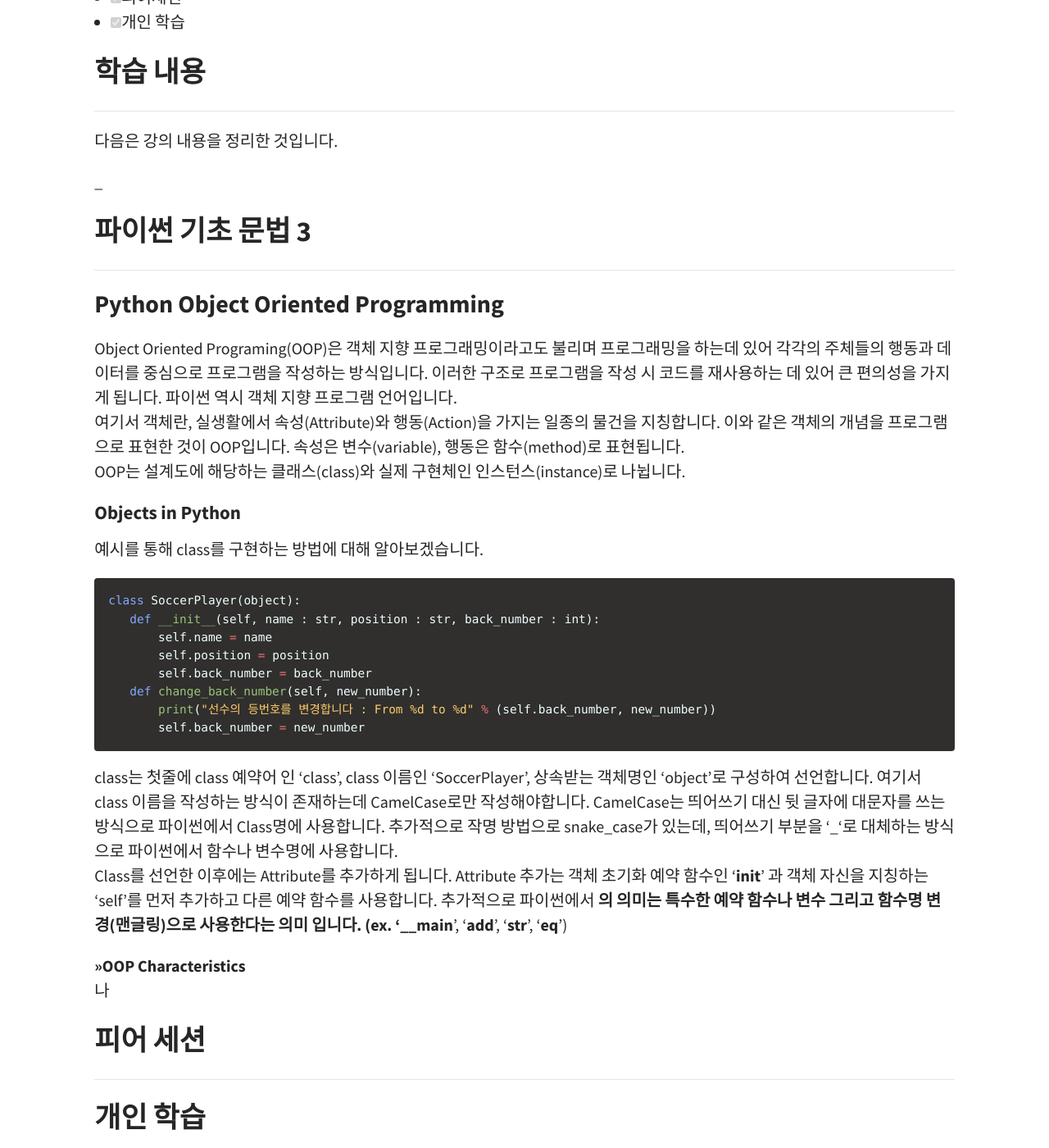
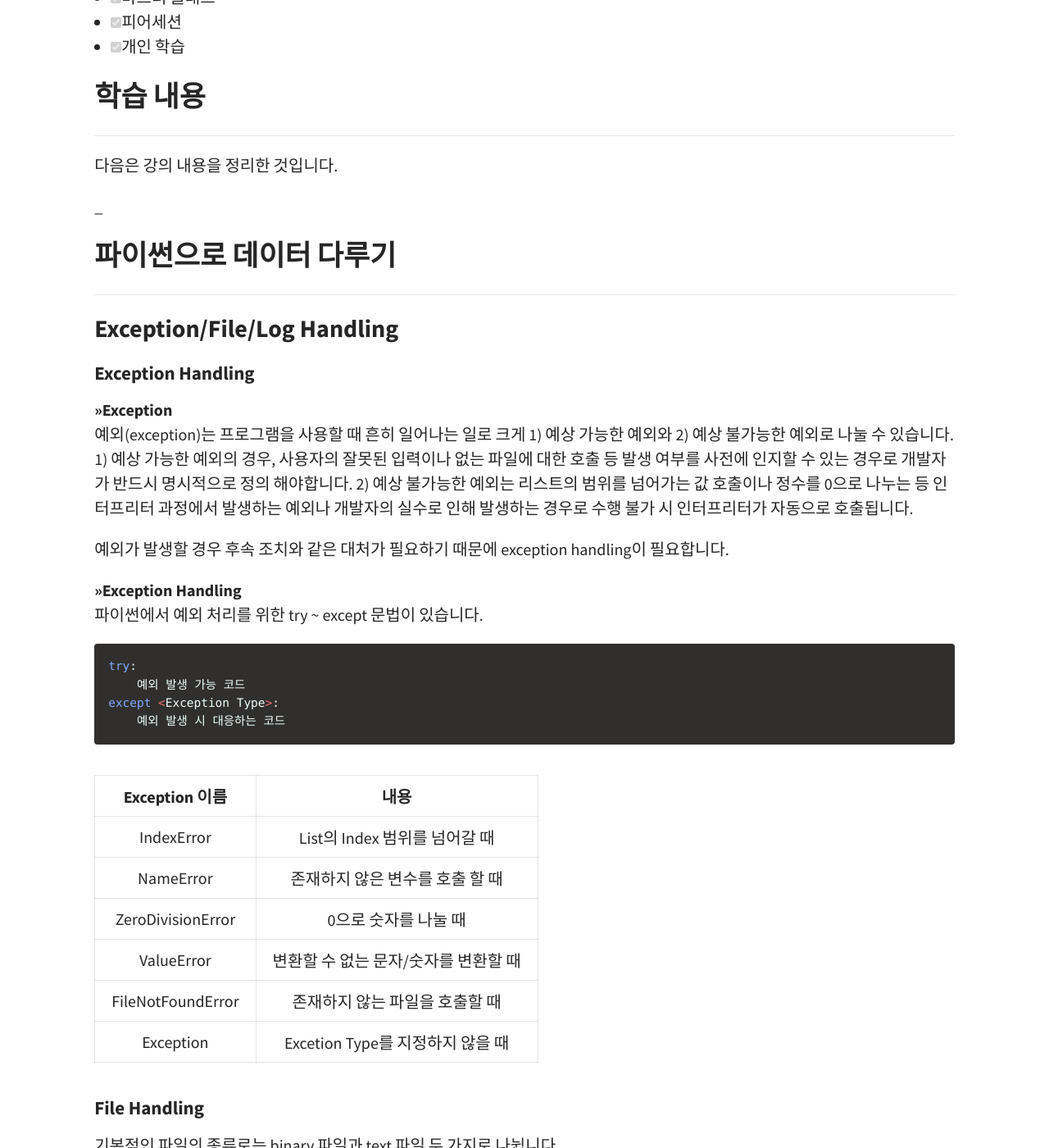
Before and after one commit to JJayy/JJayy.github.io, a Jekyll site: the page built from _posts/2020-01-22-day-5.md, in a window 1280 px wide and 1400 px high, scrolled down 661 px. Shown: the whole window at 82% size. Built offline with Jekyll 4.4.1, drawn with Linux system fonts in a browser that asks for light colours; some of the changed text lies outside the part shown.

Commit message:
Update 2020-01-22-day-5.md

```diff
--- a/_posts/2020-01-22-day-5.md
+++ b/_posts/2020-01-22-day-5.md
@@ -14,9 +14,10 @@ tags: [Boost camp, AI tech, Day4]
 # Day 5
 
 ### 진행 사항
-  - [x] 파이썬 기초 문법 3
-      - [x] Python Object Oriented Programming
-      - [x] Module and Project
+  - [x] 파이썬으로 데이터 다루기
+      - [x] Exception/File/Log Handling
+      - [x] Data Handling
+  - [x] 마스터 클래스
   - [x] 피어세션
   - [x] 개인 학습
 
@@ -29,32 +30,131 @@ tags: [Boost camp, AI tech, Day4]
 
 _
 
-## 파이썬 기초 문법 3
+## 파이썬으로 데이터 다루기
 ---
-### Python Object Oriented Programming
-Object Oriented Programing(OOP)은 객체 지향 프로그래밍이라고도 불리며 프로그래밍을 하는데 있어 각각의 주체들의 행동과 데이터를 중심으로 프로그램을 작성하는 방식입니다. 이러한 구조로 프로그램을 작성 시 코드를 재사용하는 데 있어 큰 편의성을 가지게 됩니다. 파이썬 역시 객체 지향 프로그램 언어입니다.
-여기서 객체란, 실생활에서 속성(Attribute)와 행동(Action)을 가지는 일종의 물건을 지칭합니다. 이와 같은 객체의 개념을 프로그램으로 표현한 것이 OOP입니다. 속성은 변수(variable), 행동은 함수(method)로 표현됩니다.
-OOP는 설계도에 해당하는 클래스(class)와 실제 구현체인 인스턴스(instance)로 나뉩니다.
-#### **Objects in Python**
-예시를 통해 class를 구현하는 방법에 대해 알아보겠습니다.
+### Exception/File/Log Handling
+#### Exception Handling
+**>>Exception**
+예외(exception)는 프로그램을 사용할 때 흔히 일어나는 일로 크게 1) 예상 가능한 예외와 2) 예상 불가능한 예외로 나눌 수 있습니다.
+1) 예상 가능한 예외의 경우, 사용자의 잘못된 입력이나 없는 파일에 대한 호출 등 발생 여부를 사전에 인지할 수 있는 경우로 개발자가 반드시 명시적으로 정의 해야합니다.
+2) 예상 불가능한 예외는 리스트의 범위를 넘어가는 값 호출이나 정수를 0으로 나누는 등 인터프리터 과정에서 발생하는 예외나 개발자의 실수로 인해 발생하는 경우로 수행 불가 시 인터프리터가 자동으로 호출됩니다.
+
+예외가 발생할 경우 후속 조치와 같은 대처가 필요하기 때문에 exception handling이 필요합니다.
+
+**>>Exception Handling**
+파이썬에서 예외 처리를 위한 try ~ except 문법이 있습니다.
 ~~~python
-class SoccerPlayer(object):
-   def __init__(self, name : str, position : str, back_number : int):
-       self.name = name
-       self.position = position
-       self.back_number = back_number
-   def change_back_number(self, new_number):
-       print("선수의 등번호를 변경합니다 : From %d to %d" % (self.back_number, new_number))
-       self.back_number = new_number
+try:
+    예외 발생 가능 코드
+except <Exception Type>:
+    예외 발생 시 대응하는 코드
 ~~~
-class는 첫줄에 class 예약어 인 'class', class 이름인 'SoccerPlayer', 상속받는 객체명인 'object'로 구성하여 선언합니다. 여기서 class 이름을 작성하는 방식이 존재하는데 CamelCase로만 작성해야합니다. CamelCase는 띄어쓰기 대신 뒷 글자에 대문자를 쓰는 방식으로 파이썬에서 Class명에 사용합니다. 추가적으로 작명 방법으로 snake_case가 있는데, 띄어쓰기 부분을 '_'로 대체하는 방식으로 파이썬에서 함수나 변수명에 사용합니다.
-Class를 선언한 이후에는 Attribute를 추가하게 됩니다. Attribute 추가는 객체 초기화 예약 함수인 '__init__' 과 객체 자신을 지칭하는 'self'를 먼저 추가하고 다른 예약 함수를 사용합니다. 추가적으로 파이썬에서 __의 의미는 특수한 예약 함수나 변수 그리고 함수명 변경(맨글링)으로 사용한다는 의미 입니다. (ex. '__main__', '__add__', '__str__', '__eq__')
+
+
+  |  Exception 이름   |                 내용                 |
+  | :---------------: | :----------------------------------: |
+  |    IndexError     |    List의 Index 범위를 넘어갈 때     |
+  |     NameError     |   존재하지 않은 변수를 호출 할 때    |
+  | ZeroDivisionError |         0으로 숫자를 나눌 때         |
+  |    ValueError     | 변환할 수 없는 문자/숫자를 변환할 때 |
+  | FileNotFoundError |    존재하지 않는 파일을 호출할 때    |
+  |     Exception     |   Excetion Type를 지정하지 않을 때   |
 
 
 
-**>>OOP Characteristics**
+
+
+#### File Handling
+기본적인 파일의 종류로는 binary 파일과 text 파일 두 가지로 나뉩니다.
+
+Binary 파일은 컴퓨터만 이해할 수 있는 형태인 이진(법)형식으로 저장된 파일을 의미합니다.
+Text 파일은 인간도 이해할 수 있는 형태인 문자열 형식으로 저장된 파일을 의미합니다.
+
+컴퓨터는 text 파일을 처리하기 위해 이를 binary 파일로 변환시킵니다. 때문에 모든 text 파일은 실제로 binary 파일로 되어있지만 ASCII/Unicode 문자열 집합으로 저장되어 사람이 읽을 수 있습니다.
+
+**Python File I/O**
+파이썬은 파일 처리를 위해 "open" 키워드를 사용합니다.
+~~~python
+f = open("<파일이름>", "접근 모드")
+f.close()
+~~~
+파일은 기본적으로 프로그램과 같은 디렉토리에 있다는 기준으로 작성됩니다. 또한, 접근 모드로는 읽기(r), 쓰기(w), 추가(a) 모드가 존재하는데, 추가모드는 파일의 마지막에 새로운 내용을 추가시킬 때 사용합니다.
+
+**디렉토리 다루기**
+os 모듈을 사용하여 directory를 다룰 수 있습니다.
+~~~python
+import os
+os.mkdir("log")
+~~~
+os.path 내의 함수를 활용하여 디렉토리 관리 가능합니다.(ex. os.path.isdir(), os.path.shutil()  등)
+
+최근에는 pathlib 모듈을 사용하여 path를 객체로 다룹니다.
+~~~python
+>>>importpathlib
+>>>
+>>>cwd=pathlib.Path.cwd()
+>>>cwd
+WindowsPath('D:/workspace')
+>>>cwd.parent
+WindowsPath('D:/')
+>>>list(cwd.parents)
+[WindowsPath('D:/')]
+>>>list(cwd.glob("*"))
+[WindowsPath('D:/workspace/ai-pnpp'),WindowsPath('D:/workspace/cs50_auto_grader'),WindowsPath('D:/workspace/data-academy'),WindowsPath('D:/workspace/DSME-AI-Smart-Yard'),WindowsPath('D:/workspace/introduction_to_python_TEAMLAB_MOOC'),
+~~~
+
+**Log 파일 생성하기**
+디렉토리가 있는지, 파일이 있는지 확인 후 로그 생성
+~~~python
+import os
+if not os.path.isdir("log"):
+    os.mkdir("log")
+if not os.path.exists("log/count_log.txt"):
+    f= open("log/count_log.txt", 'w', encoding="utf8")
+    f.write("기록이시작됩니다\n")f.close()
+
+with open("log/count_log.txt", 'a', encoding="utf8") as f:
+    import random, datetime
+    for i in range(1, 11):
+        stamp= str(datetime.datetime.now())
+        value= random.random() * 1000000
+        log_line= stamp+ "\t" + str(value) +"값이생성되었습니다" + "\n"
+        f.write(log_line)
+~~~
+
+**Pickle**
+피클은 파이썬의 객체를 영속화(persistence)하는 built-in 객체입니다. 객체는 일반적으로 메모리에 위치하는데, 영속화를 시켜주기 위해 데이터나 object 등 실행중 정보를 파일로 저장하고, 추후에 불러와서 사용을 할 수 있도록 합니다.
+
+
+#### Log Handling
+프로그램이 실행되는 동안 일어나는 정보를 기록으로 남기는 행위를 로그를 남긴다고 합니다. 유저의 접근, 프로그램의 Exception, 특정 함수의 사용 등 다양한 이유로 로그를 남기고 있으며, 로그를 남기는 방법으로는 Console 화면에 출력하거나 파일로 남기거나 DB에 남기는 방법 등이 있습니다.
+로그는 실행시점에서 남기는 것과 개발 시점에서 남기는 것으로 크게 두 가지로 나뉩니다.
+
+
+
+**Logging Level**
+
+  |  Level   |                                       개요                                        | 예시                                                                          |
+  | :------: | :-------------------------------------------------------------------------------: | :---------------------------------------------------------------------------- |
+  |  debug   |                  개발 시 처리 기록을 남겨야하는 로그 정보를 남김                  | 함수 호출, 변수 변경 등                                                       |
+  |   info   |                        처리가 진행되는 동안의 정보를 알림                         | 서버 시작 및 종료, 사용자 접속 기록 등                                        |
+  | warning  | 사용자가 잘못 입력한 정보나 처리는 가능하지만 의도치 않은 정보가 들어왔을 때 알림 | str입력을 기대했으나 int가 입력되었을 때 str casting으로 처리 가능하지만 알림 |
+  |  error   |         잘못된 처리로 인해 에러가 났으나 프로그램은 동작할 수 있음을 알림         | 파일에 기록해야하는데 파일이 없음                                             |
+  | ciritcal |      잘못된 처리로 데이터 손실이나 더 이상 프로그램이 동작할 수 없음을 알림       | 잘못된 접근으로 해당 파일이 삭제 혹은 강제 종료                            료  |
+
+기본적인 레벨 값은 warning 이상으로 설정되어 있습니다.
+
+#### 프로그램 실행 설정
+예
+
+**>>configparser**
 나
 
+**>>argparser**
+나
+
+#### Logging 적용하기
+ㅇ
 
 ## 피어 세션
 ---
```
